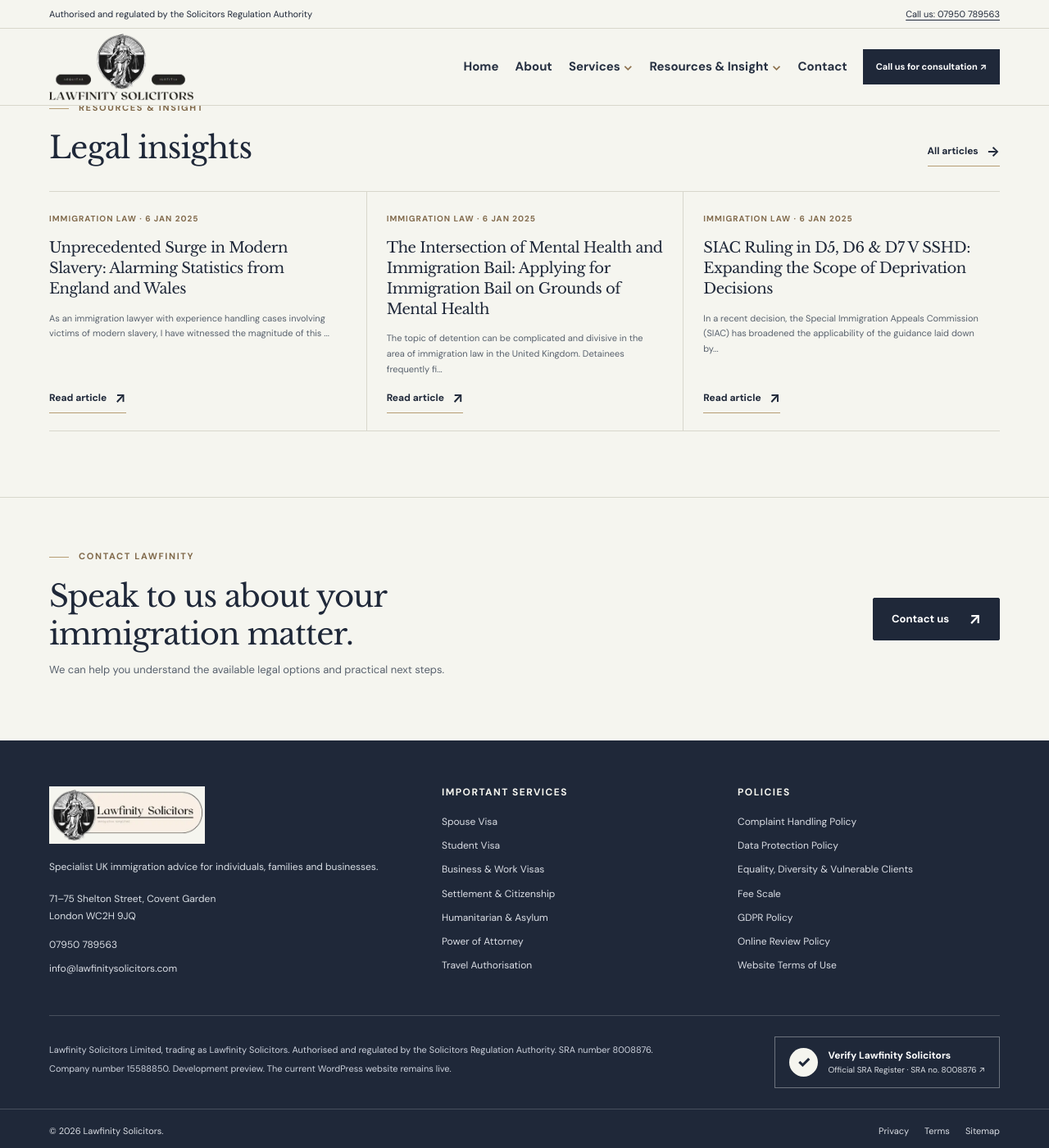
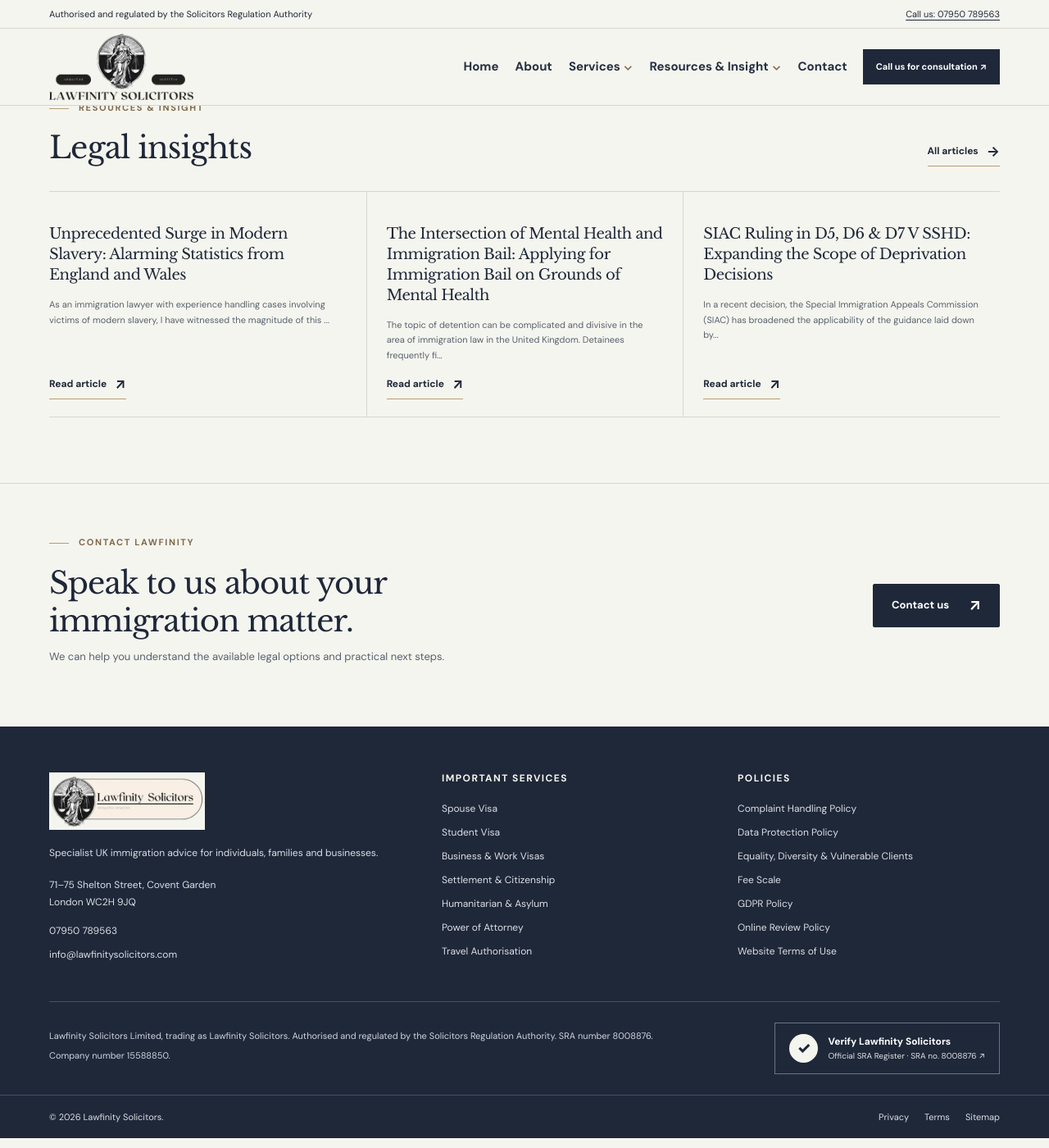
Before and after one commit to tamimtasdik-bit/Tamim-Profile, a Jekyll site: the page built from index.html, in a window 1280 px wide and 1400 px high, scrolled down 2373 px. Shown: the whole window at 82% size. Built offline with Jekyll 4.4.1, drawn with Linux system fonts in a browser that asks for light colours.

Commit message:
Remove article date labels and preview statement from footer

```diff
--- a/_includes/footer.html
+++ b/_includes/footer.html
@@ -33,7 +33,7 @@
   <div class="container ls-regulation">
     <div>
       <p>Lawfinity Solicitors Limited, trading as Lawfinity Solicitors. Authorised and regulated by the Solicitors Regulation Authority. SRA number {{ site.firm.sra_number }}.</p>
-      <p>Company number {{ site.firm.company_number }}. Development preview. The current WordPress website remains live.</p>
+      <p>Company number {{ site.firm.company_number }}.</p>
     </div>
     <div class="ls-regulatory-verification">
       {% if site.url == 'https://lawfinitysolicitors.com' or site.url == 'https://www.lawfinitysolicitors.com' %}
--- a/_layouts/post.html
+++ b/_layouts/post.html
@@ -6,7 +6,6 @@
   <nav class="breadcrumbs" aria-label="Breadcrumb"><a href="{{ '/' | relative_url }}">Home</a><span>/</span><a href="{{ '/blogs/' | relative_url }}">Blogs</a><span>/</span><span>{{ page.title }}</span></nav>
   <p class="eyebrow">Lawfinity legal insights</p>
   <h1>{{ page.title }}</h1>
-  <p class="lede"><time datetime="{{ page.date | date_to_xmlschema }}">Originally published {{ page.date | date: '%-d %B %Y' }}</time></p>
  </div>
 </section>
 <section class="page-section">
--- a/_layouts/service.html
+++ b/_layouts/service.html
@@ -25,5 +25,5 @@
 </section>
 <section class="related-section"><div class="container">
   <div class="articles-header"><div><p class="kicker">Resources &amp; Insight</p><h2>Recent legal articles</h2></div><a class="understated-link" href="{{ '/blogs/' | relative_url }}">All articles →</a></div>
-  <div class="articles-three">{% for post in site.posts limit:3 %}<article><span>{{ post.date | date: "%-d %b %Y" }}</span><h3><a href="{{ post.url | relative_url }}">{{ post.title }}</a></h3><p>{{ post.excerpt | strip_html | truncate: 120 }}</p><a class="understated-link" href="{{ post.url | relative_url }}">Read article →</a></article>{% endfor %}</div>
+  <div class="articles-three">{% for post in site.posts limit:3 %}<article><h3><a href="{{ post.url | relative_url }}">{{ post.title }}</a></h3><p>{{ post.excerpt | strip_html | truncate: 120 }}</p><a class="understated-link" href="{{ post.url | relative_url }}">Read article →</a></article>{% endfor %}</div>
 </div></section>
--- a/index.html
+++ b/index.html
@@ -94,7 +94,6 @@
     <div class="articles-three">
       {% for post in site.posts limit:3 %}
       <article>
-        <span>Immigration law · {{ post.date | date: "%-d %b %Y" }}</span>
         <h3><a href="{{ post.url | relative_url }}">{{ post.title }}</a></h3>
         <p>{{ post.excerpt | strip_html | truncate: 135 }}</p>
         <a class="understated-link" href="{{ post.url | relative_url }}">Read article <span aria-hidden="true">↗</span></a>
```
Also changed, not shown: blogs/index.md (+1 -1 lines).
